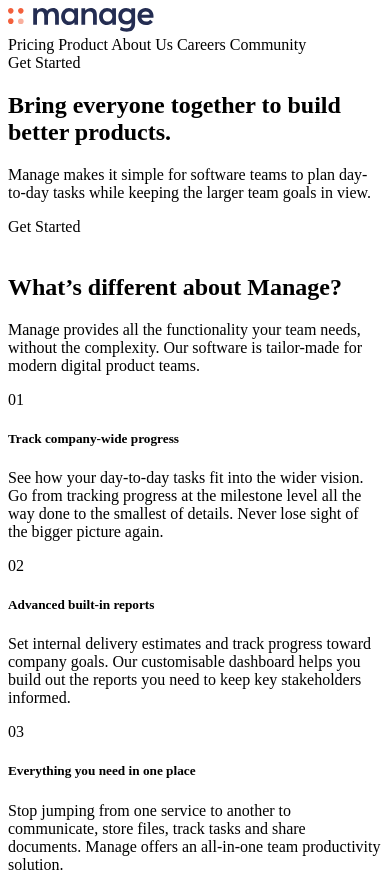
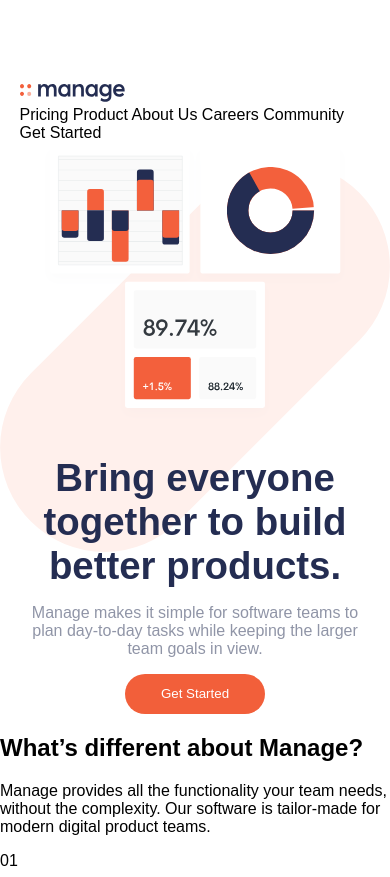
Before and after one commit to CarlosFabianG/manage-landing-page, a plain HTML site: page index.html in a window 390 px wide. Shown: the top 877 px of the page. Drawn offline with Linux system fonts and the light colour scheme; a web font is replaced by a local one.

Commit message:
seccion header para mobile lista

```diff
--- a/index.html
+++ b/index.html
@@ -6,8 +6,9 @@
 
   <link rel="icon" type="image/png" sizes="32x32" href="./images/favicon-32x32.png">
 
-  <title>Frontend Mentor | Manage landing page</title>
+  <title>Manage landing page</title>
   <link href="https://fonts.googleapis.com/css2?family=Be+Vietnam:wght@400;500;700&display=swap" rel="stylesheet">
+  <link href="styles/styles.css" rel="stylesheet">
   <!-- Feel free to remove these styles or customise in your own stylesheet 👍 -->
   <style>
     .attribution { font-size: 11px; text-align: center; }
@@ -28,17 +29,18 @@
       <a class="header-button">Get Started</a>
     </nav>
 
-    <section>
-      <div>
+    <section class="hero__container">
+      <div class="hero__container-text">
         <h1>Bring everyone together to build better products.</h1>
         <p>Manage makes it simple for software teams to plan day-to-day
         tasks while keeping the larger team goals in view.</p>
-        <a class="header-button">Get Started</a>
+        <button class="header-button">Get Started</button>
       </div>
-      <div>
-        <img>
+      <div class="hero__container-img">
+        <img src="images/illustration-intro.svg" alt="graphs">
       </div>
     </section>
+
   </header>
 
   <main>
--- a/styles/styles.scss
+++ b/styles/styles.scss
@@ -10,4 +10,54 @@ $Vary-Light-Gray: hsl(0, 0%, 98%);
 body {
     margin: 0;
     padding: 0;
+    font-size: 16px;
+    font-family: 'Be Vietnam', sans-serif;
 }
+
+header {
+    background: url('../images/bg-tablet-pattern.svg');
+    background-size: contain;
+    background-repeat: no-repeat;
+    background-position: right;
+    nav {
+        padding-top: 10vh;
+        padding-left: 5vw;
+        img{
+            width: 27vw;
+        }
+    }
+
+    .hero__container {
+        display: flex;
+        flex-direction: column-reverse;
+        .hero__container-img {
+            display: flex;
+            justify-content: center;
+            img {
+                width: 80vw;
+            }
+        }
+        .hero__container-text {
+            text-align: center;
+            h1 {
+                color: $dark-blue;
+                font-size: 2.4rem;
+                text-align: center;
+                font-weight: 700;
+                margin-bottom: 0;
+            }
+            p {
+                padding: 0 30px;
+                color: $Dark-Grayish-Blue;
+            }
+            .header-button {
+                background: $bright-red;
+                color: white;
+                width: 140px;
+                height: 40px;
+                border: 0;
+                border-radius: 20px;
+            }
+        }
+    }
+}
```
Also changed, not shown: styles/styles.css, 1 other file.
